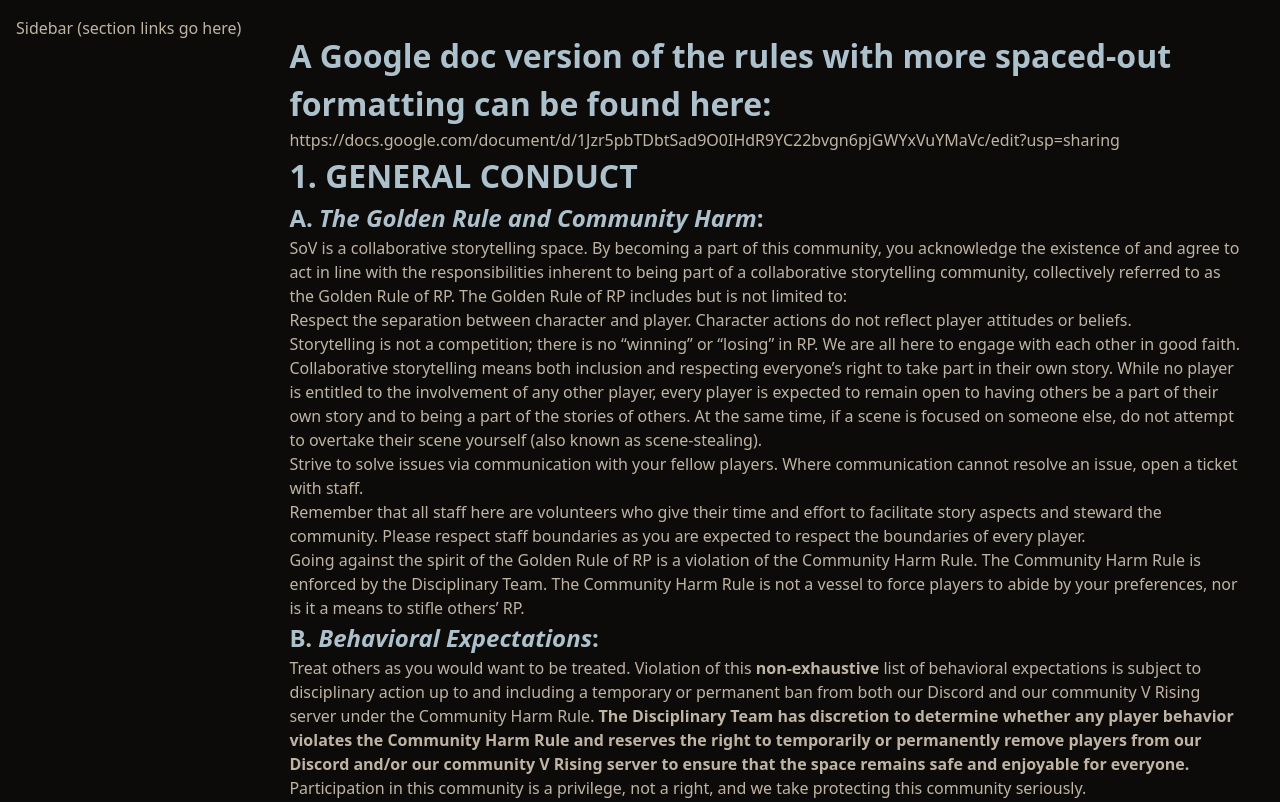
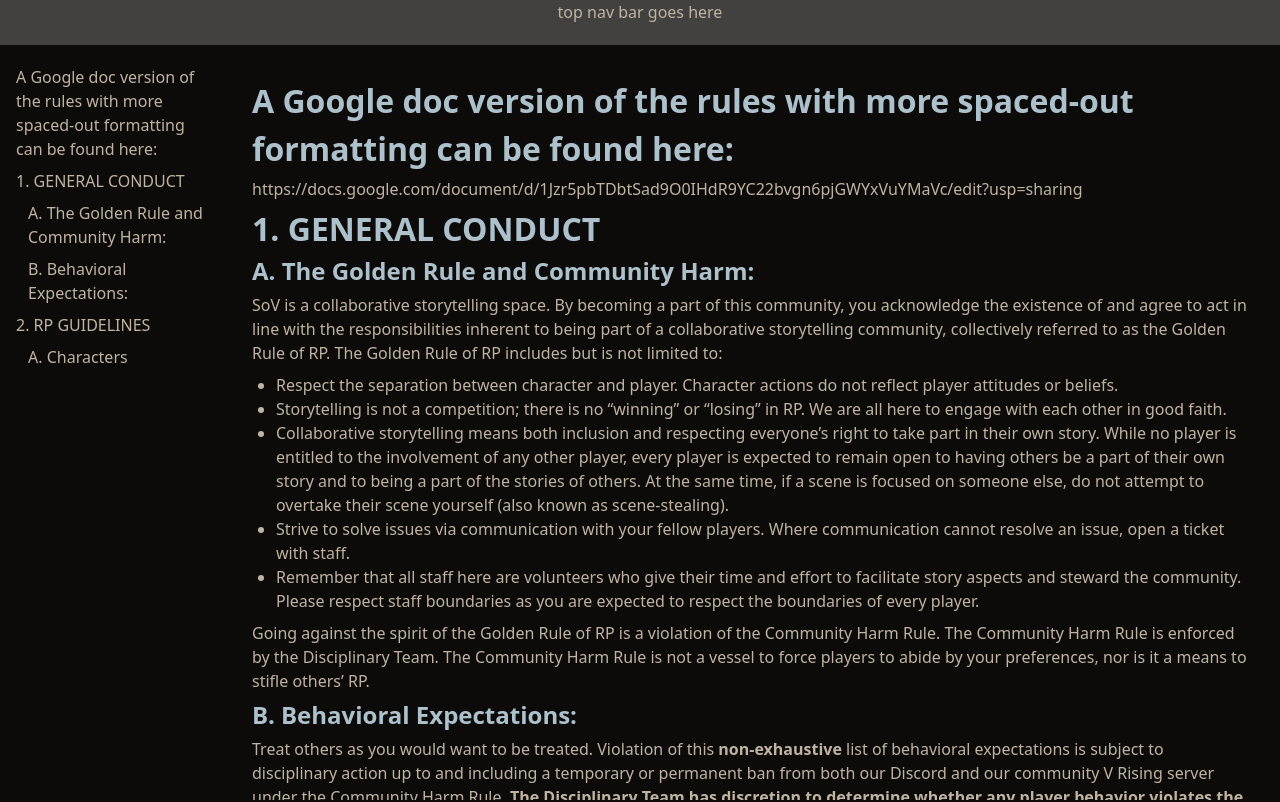
Before and after one commit to Shadows-of-Vardoran/Website, a SvelteKit app: page /rules in a window 1280 px wide. Shown: the top 802 px of the page. Built offline with nearby package versions, Linux system fonts and the light colour scheme.

Commit message:
poc CMS stuff and some sidebar links

```diff
--- a/src/app.css
+++ b/src/app.css
@@ -28,4 +28,13 @@ p {
   color: var(--color-tsecondary-50);
   font-size: 1rem;
   font-weight: 400;
+  margin-top: 0.25rem;
+  margin-bottom: 0.25rem;
 }
+
+ul {
+  list-style-type: disc;
+  margin-left: 1.5rem;
+  margin-top: 0.25rem;
+  margin-bottom: 0.25rem;
+}
--- a/src/routes/+layout.svelte
+++ b/src/routes/+layout.svelte
@@ -6,4 +6,10 @@
   <!-- <link rel="icon" href={dwLogoWhite} /> -->
 </svelte:head>
 
-<slot />
+<div class="h-screen w-screen flex flex-col overflow-hidden">
+  <div class="text-center h-12 bg-background-700"> top nav bar goes here </div>
+
+  <div class="w-full h-full overflow-hidden">
+    <slot />
+  </div>
+</div>
--- a/src/routes/rules/+page.svelte
+++ b/src/routes/rules/+page.svelte
@@ -3,20 +3,59 @@
   import { marked } from 'marked';
 
   let html: string | Promise<string> = '';
+  let headings: { text: string; id: string; level: number }[] = [];
+
+  function slugify(text: string) {
+    return text
+      .toLowerCase()
+      .replace(/[^\w]+/g, '-')
+      .replace(/^-+|-+$/g, '');
+  }
 
   onMount(async () => {
     const res = await fetch('/content/rules.md');
     const md = await res.text();
-    html = marked(md);
+
+    // Extract headings for sidebar
+    headings = [];
+    const headingRegex = /^(#{1,6})\s+(.*)$/gm;
+    let match;
+    while ((match = headingRegex.exec(md))) {
+      const level = match[1].length;
+      const text = match[2].replace(/\*\*|\*/g, '').trim();
+      const id = slugify(text);
+      headings.push({ text, id, level });
+    }
+
+    // Custom renderer to add IDs to headings
+    const renderer = new marked.Renderer();
+    renderer.heading = ({ tokens, depth }) => {
+      // tokens is an array of inline tokens; join their raw text
+      const safeText = tokens
+        .map((t) => t.raw || '')
+        .join('')
+        .replace(/\*\*|\*/g, '')
+        .trim();
+      const id = slugify(safeText);
+      return `<h${depth} id="${id}">${safeText}</h${depth}>`;
+    };
+
+    html = marked(md, { renderer });
   });
 </script>
 
-<div class="flex">
-  <aside class="p-4">
-    <div>Sidebar (section links go here)</div>
+<div class="flex h-full">
+  <aside class="p-4 min-w-[220px]">
+    <nav>
+      {#each headings as h}
+        <div style="margin-left: {(h.level - 1) * 12}px;">
+          <a href={'#' + h.id} class="block py-1 hover:text-tprimary">{h.text}</a>
+        </div>
+      {/each}
+    </nav>
   </aside>
 
-  <main class="flex-1 p-8 prose max-w-none">
+  <main class="flex flex-col p-8 overflow-y-auto">
     {@html html}
   </main>
 </div>
```
